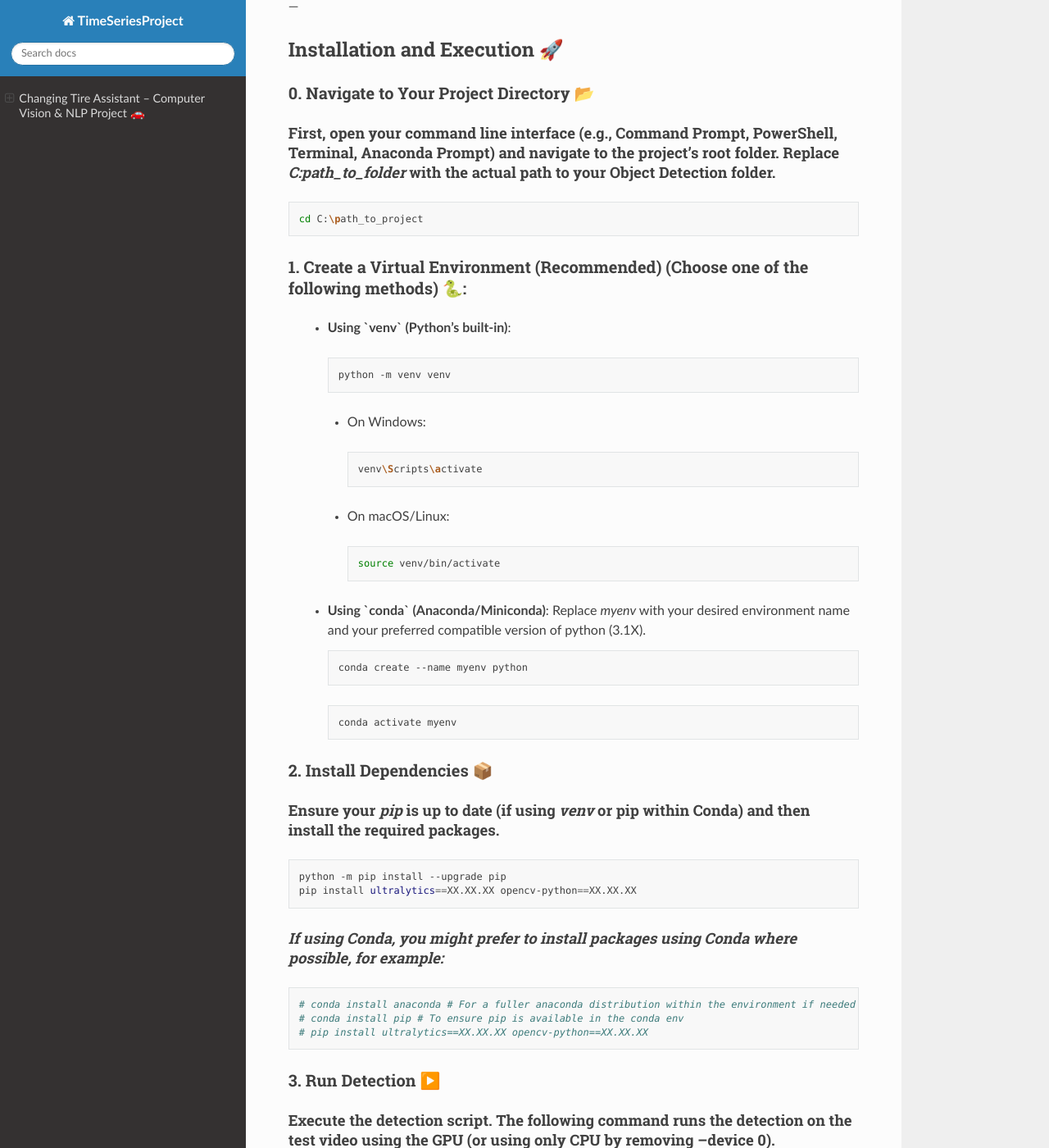
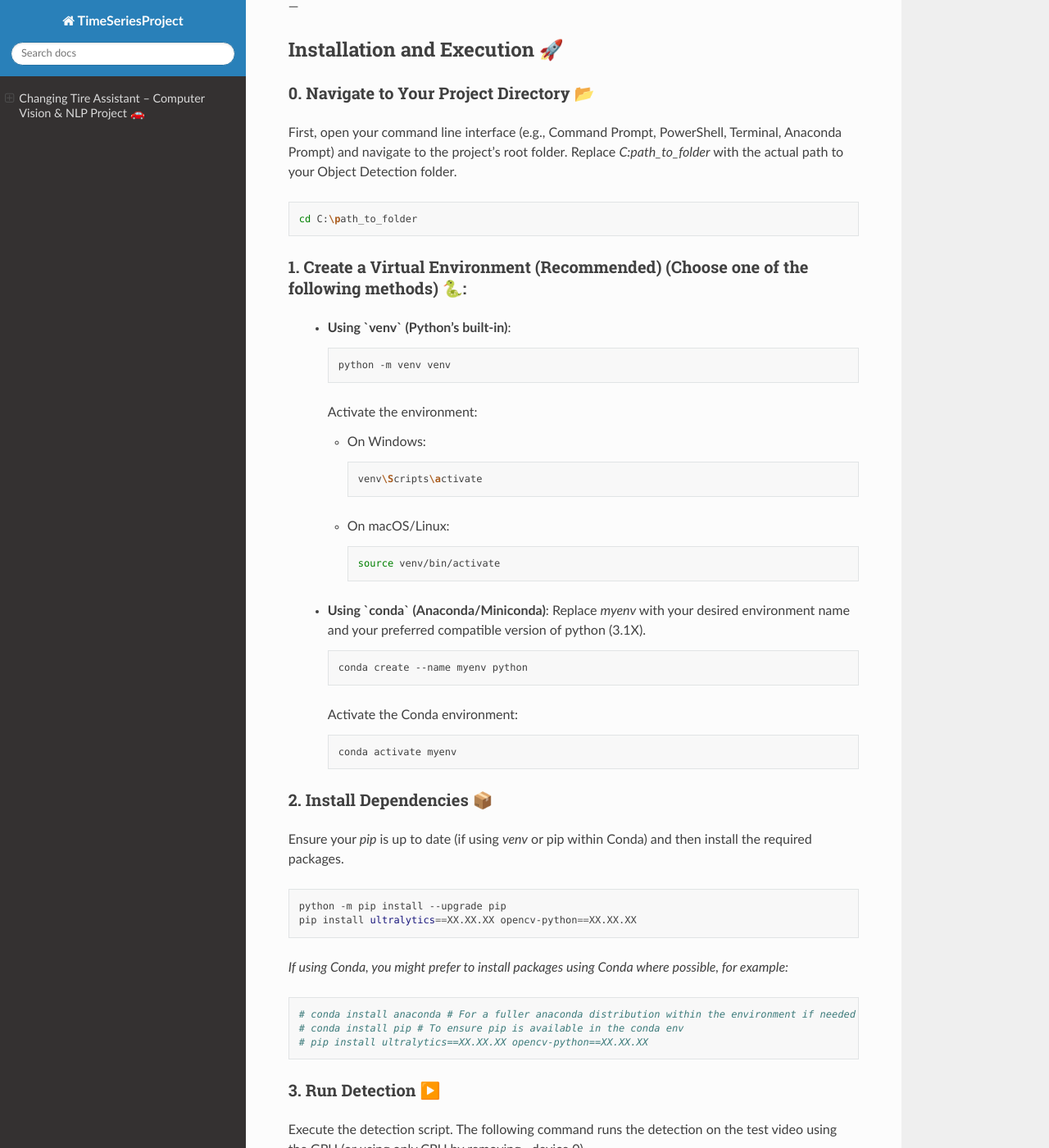
Before and after one commit to sohaibdaoudi/rtd_cv, a Sphinx documentation site: the page built from source/index.rst, in a window 1280 px wide and 1400 px high, scrolled down 3235 px. Shown: the whole window at 82% size. Built offline with Sphinx 7.4.7 and the Read the Docs theme 3.1.0, drawn with Linux system fonts in a browser that asks for light colours.

Commit message:
last edition

```diff
--- a/source/index.rst
+++ b/source/index.rst
@@ -3,16 +3,16 @@
 .. image:: https://img.shields.io/badge/License-MIT-yellow.svg
    :target: ./LICENSE
 
-***********************************************
+=============================================================
 Changing Tire Assistant – Computer Vision & NLP Project 🚗
-***********************************************
+=============================================================
 
 **🚧 Project Status: Under Development 🚧**
 
 ---
 
 Overview 🌟
-========
+=============
 This assistant leverages real-time computer vision and NLP to guide users through changing a flat tire using an egocentric (chest-mounted) camera.
 
 The assistant detects tools, tracks task progress, and provides interactive, step-by-step visual and voice instructions for changing a vehicle tire.
@@ -20,7 +20,7 @@
 ---
 
 System Features 🛠️
-=================
+=====================
 - **Real-Time Tool Detection**:
   - Identifies car jack, wheel wrench, etc.
 - **Action Recognition**:
@@ -33,7 +33,7 @@
 ---
 
 Project Structure 📁
-=================
+=======================
 .. code-block:: text
 
     ├── action_recognition/
@@ -43,7 +43,7 @@
 ---
 
 Models Used 🧠
-============
+=================
 - **Object Detection**: YOLOv11n fine-tuned on tire-change-specific tools and components
 - **Action Recognition**: We are trying different models SlowFast , TSM , TimeDistributed EfficientNetB0
 - **Voice Assistant**: Whisper-based STT with a custom NLP pipeline for contextual understanding
@@ -51,18 +51,18 @@
 ---
 
 Data 📊
-====
+========
 We collected and curated a custom dataset specifically for the tire change domain:
 
 Data Collection Methodology 🎥
----------------------------
+----------------------------------------
 - **Primary Source**: Self-collected footage changing two tires on a Renault Megane 2, recorded with Samsung A50 smartphones from chest-mounted positions
 - **Secondary Source**: Curated YouTube videos showing different tire change scenarios and vehicle types
 - **Other Source**: We scraped the web to gather tool specifications and case studies related to flat tires. Additionally, we recorded standard videos and extracted frames for further processing. These frames were then manually annotated to identify tools, resulting in a dataset of approximately 1,597 annotated images.
 - **Annotation Process**: Manual annotation of action segments and tool detection bounding boxes
 
 Dataset Structure 🗃️
------------------
+------------------------------
 .. code-block:: text
 
     data/
@@ -81,21 +81,21 @@
 https://github.com/user-attachments/assets/6d6bef7f-5d31-4b78-b57b-93b3566c5007
 
 Changing Tire Assistant - Computer Vision & NLP Project: Models Testing 🧪
-=======================================================================
+============================================================================
 This document outlines the setup and usage of the models implemented within the Changing Tire Assistant project.
 
 ---
 
 Object Detection 🎯
-================
+=====================
 This section details the implementation of the object detection model.
 
 YOLOv11 Nano Implementation Guide 📄
----------------------------------
+----------------------------------------------
 **Description**: This model is utilized for identifying various objects relevant to the tire-changing process.
 
 Prerequisites ✅
--------------
+--------------------------
 * Python 3.1X
 * Ultralytics package (version compatible with your GPU, you can ask any AI for that)
 * CUDA 11.8+ (recommended for GPU acceleration)
@@ -103,13 +103,13 @@
 ---
 
 Setup ⚙️
------
+-------------
 You can set up the project by cloning the full repository or by cloning only the `Object Detection` directory using Git's sparse checkout feature.
 
 Option 1: Using Git (Recommended - Full Repository) 🚀
-^^^^^^^^^^^^^^^^^^^^^^^^^^^^^^^^^^^^^^^^^^^^^^^^^^
+^^^^^^^^^^^^^^^^^^^^^^^^^^^^^^^^^^^^^^^^^^^^^^^^^^^^^^^^
 1. **Clone the Repository**:
-^^^^^^^^^^^^^^^^^^^^^^^^^^^^
+^^^^^^^^^^^^^^^^^^^^^^^^^^^^^^^
    .. code-block:: bash
 
      git clone https://github.com/sohaibdaoudi/ChangingTireAssistant_CV_NLP_Project.git
@@ -117,7 +117,7 @@
 2. **Navigate to the Object Detection Directory**: Open your terminal or command prompt and change to the `Object Detection` folder within the extracted contents.
 
 Option 2: Manual Download (ZIP) ⬇️
-^^^^^^^^^^^^^^^^^^^^^^^^^^^^^^^
+^^^^^^^^^^^^^^^^^^^^^^^^^^^^^^^^^^^^^^^
 1. **Download the Repository**:
    - **Full Repository**: Navigate to the `main repository page <https://github.com/sohaibdaoudi/ChangingTireAssistant_CV_NLP_Project>`_ and click on "Code" → "Download ZIP".
    - **Object Detection**: A direct download for only the Object Detection folder is typically achieved by downloading the full repository and then extracting the relevant folder.
@@ -128,34 +128,35 @@
 ---
 
 Installation and Execution 🚀
-==========================
+==============================
 0. Navigate to Your Project Directory 📂
--------------------------------------
+------------------------------------------
 First, open your command line interface (e.g., Command Prompt, PowerShell, Terminal, Anaconda Prompt) and navigate to the project's root folder. Replace `C:\path_to_folder` with the actual path to your Object Detection folder.
-^^^^^^^^^^^^^^^^^^^^^^^^^^^^^^^^^^^^^^^^^^^^^^^^^^^^^^^^
+
+
 .. code-block:: bash
 
-    cd C:\path_to_project
+    cd C:\path_to_folder
 
 1. Create a Virtual Environment (Recommended) (Choose **one** of the following methods) 🐍:
---------------------------------
+-----------------------------------------------------------------------------------------------------
    * **Using `venv` (Python's built-in)**:
-   ^^^^^^^^^^^^^^^^^^^^^^^^^^^^
+
 
      .. code-block:: bash
 
        python -m venv venv
 
-     Activate the virtual environment:
-     ^^^^^^^^^^^^^^^^^^^^^^^^^^^^
+     Activate the environment:
+
      * On Windows:
-     --------------------------
+
        .. code-block:: bash
 
          venv\Scripts\activate
 
      * On macOS/Linux:
-     --------------------------
+
 
        .. code-block:: bash
 
@@ -171,16 +172,17 @@
        conda create --name myenv python
 
      Activate the Conda environment:
-     ^^^^^^^^^^^^^^^^^^^^^^^^^^^^
+
      .. code-block:: bash
 
 
        conda activate myenv
 
 2. Install Dependencies 📦
------------------------
+---------------------------------------------------------------------
 Ensure your `pip` is up to date (if using `venv` or pip within Conda) and then install the required packages.
-^^^^^^^^^^^^^^^^^^^^^^^^^^^^^^^^^^^^^^^^^^^^^^^^^^^^^^^^
+
+
 
 .. code-block:: bash
 
@@ -188,7 +190,8 @@
     pip install ultralytics==XX.XX.XX opencv-python==XX.XX.XX
 
 *If using Conda, you might prefer to install packages using Conda where possible, for example:*
-^^^^^^^^^^^^^^^^^^^^^^^^^^^^^^^^^^^^^^^^^^^^^^^^^^^^^^^^
+
+
 
 .. code-block:: bash
 
@@ -197,9 +200,10 @@
     # pip install ultralytics==XX.XX.XX opencv-python==XX.XX.XX
 
 3. Run Detection ▶️
----------------
+------------------------------------------------------------------------------------
 Execute the detection script. The following command runs the detection on the test video using the GPU (or using only CPU by removing --device 0).
-^^^^^^^^^^^^^^^^^^^^^^^^^^^^
+
+
 
 .. code-block:: bash
 
@@ -214,13 +218,13 @@
 ---
 
 Action Recognition 🏃
-==================
+============================
 *(Details for the Action Recognition module, including specific models, requirements, setup, installation, and execution, should be added here following a similar structure to the Object Detection section.)*
 
 ---
 
 Authors 👥
-=======
+==============
 This project is developed and maintained by:
 
 * **SOHAIB DAOUDI** – `soh.daoudi@gmail.com <mailto:soh.daoudi@gmail.com>`_
@@ -229,5 +233,5 @@
 ---
 
 License 📄
-=======
+=============
 This project is licensed under the `MIT License <https://opensource.org/licenses/MIT>`_. Please see the ``LICENSE`` file in the repository for full license text and details.
```
Also changed, not shown: 6 other files.
